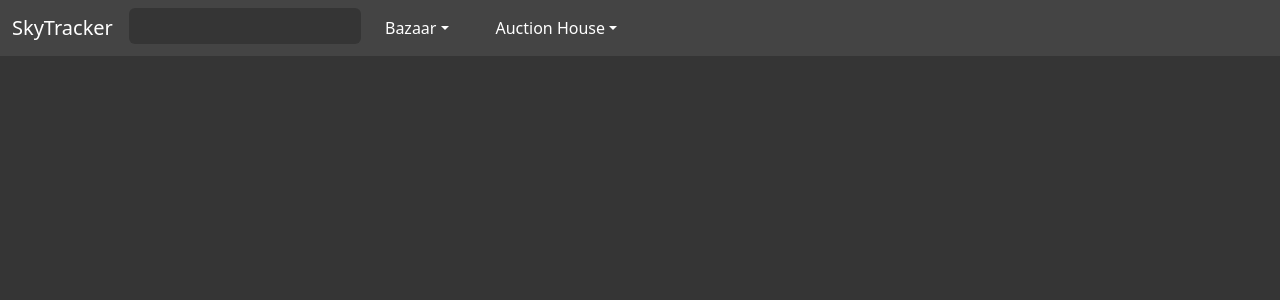
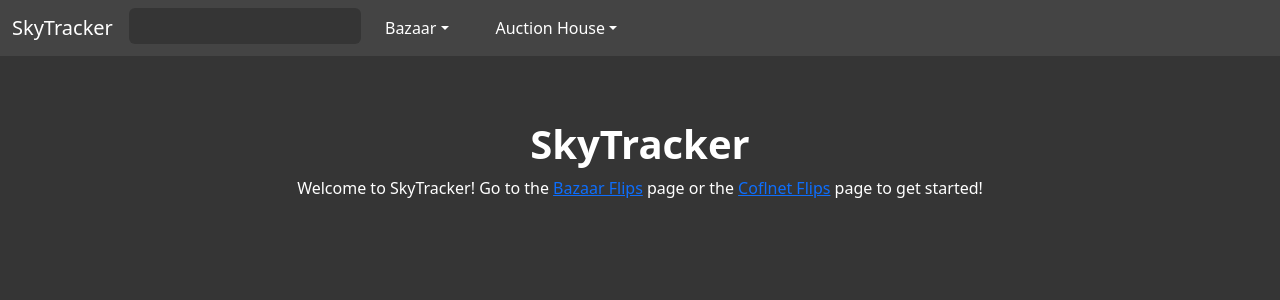
Before and after one commit to Cheezer1656/SkyTracker, a SvelteKit app: page / in a window 1280 px wide. Shown: the top 300 px of the page. Built offline with nearby package versions, Linux system fonts and the light colour scheme.

Commit message:
Update homepage

```diff
--- a/src/routes/+page.svelte
+++ b/src/routes/+page.svelte
@@ -1,3 +1,10 @@
 <svelte:head>
     <title>SkyTracker - Home</title>
 </svelte:head>
+
+<div class="container p-5">
+    <div class="text-center p-3 pb-5">
+        <h1 class="text-white"><strong>SkyTracker</strong></h1>
+        <p class="text-white">Welcome to SkyTracker! Go to the <a href="/bazaar/flips" class="text-blue">Bazaar Flips</a> page or the <a href="/ah/coflnet_crafts" class="text-blue">Coflnet Flips</a> page to get started!</p>
+    </div>
+</div>
```
